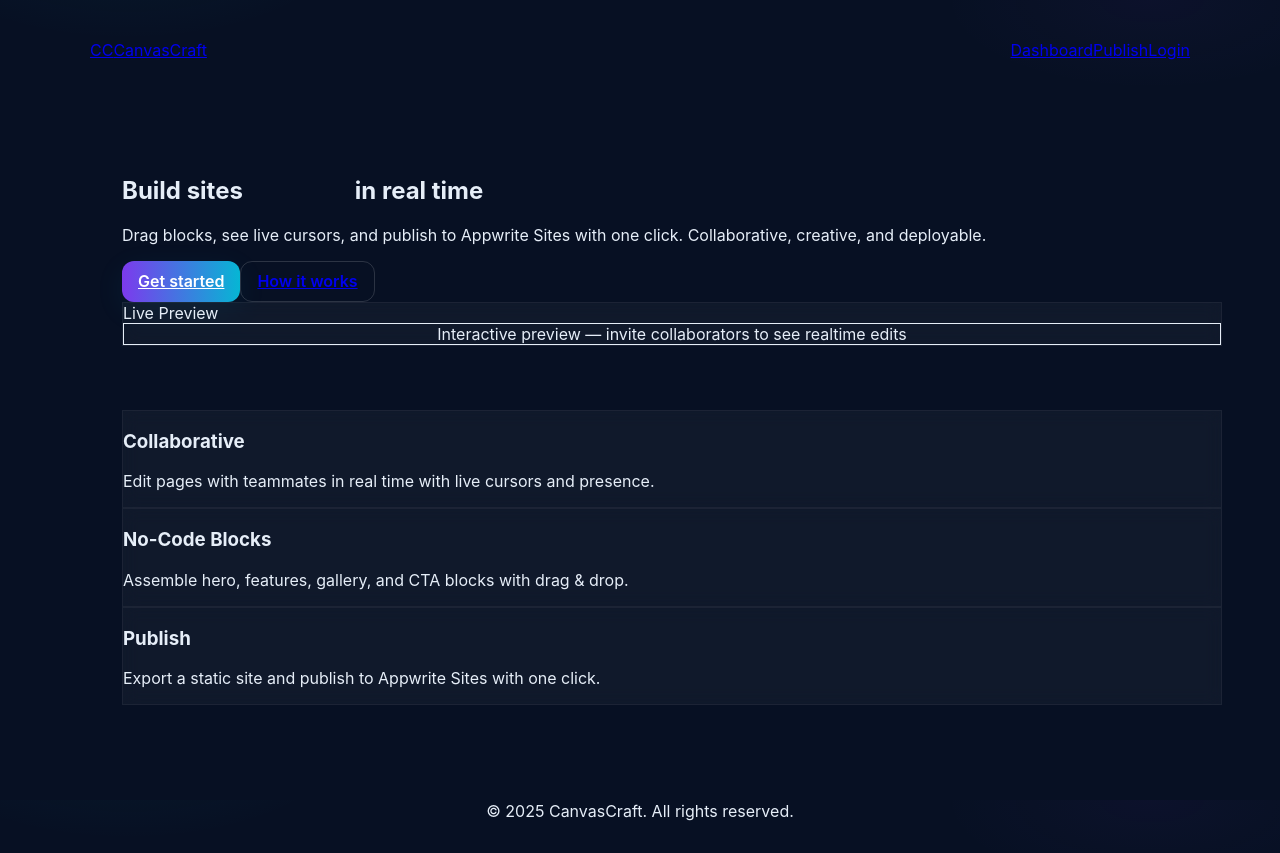
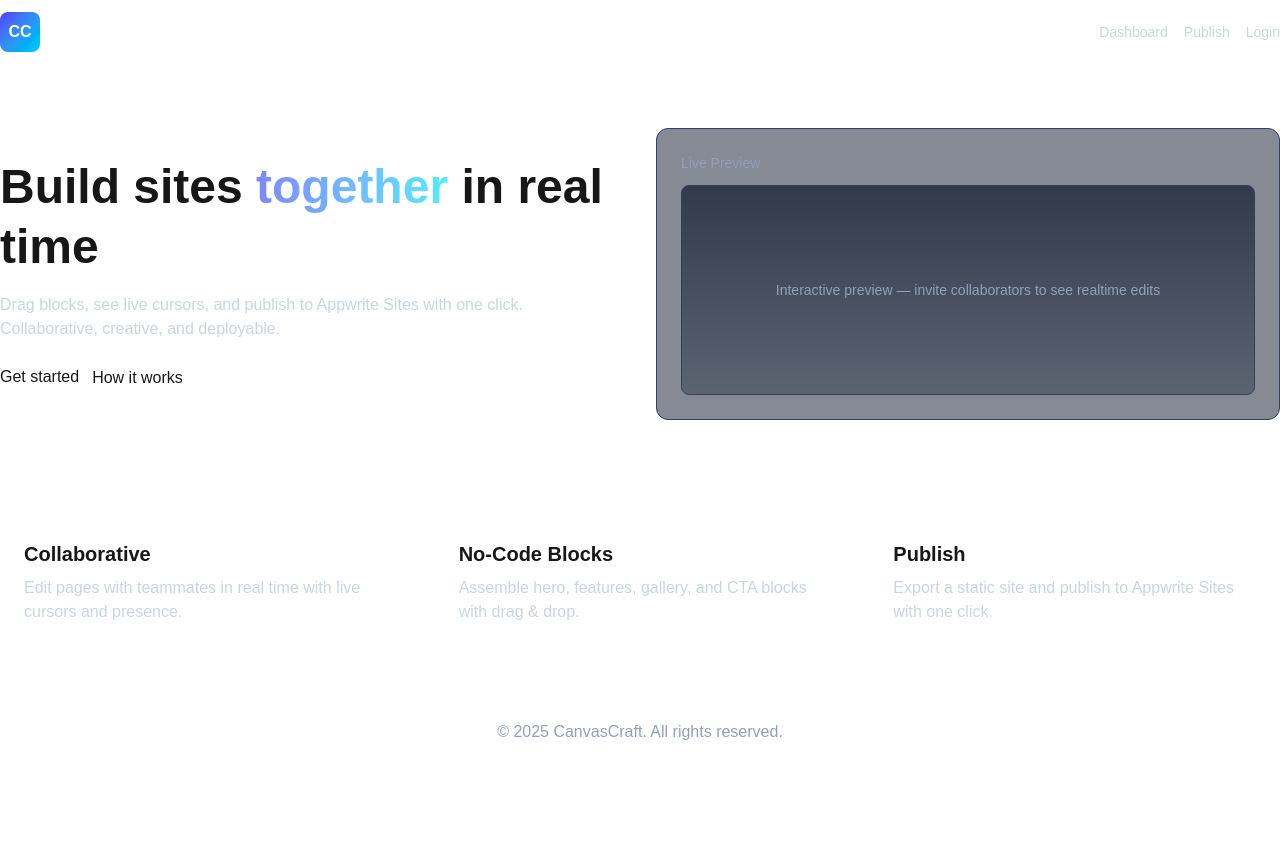
Before and after one commit to ArhanAnsari/CanvasCraft, a Next.js app: page / in a window 1280 px wide. After the commit the page ends 800 px from the top, so only its background shows below. Built offline with nearby package versions, Linux system fonts and the light colour scheme.

Commit message:
feat: Update global styles and add @dnd-kit/modifiers dependency

```diff
--- a/app/canvas/[id]/page.tsx
+++ b/app/canvas/[id]/page.tsx
@@ -1,7 +1,7 @@
 'use client';
 import { useEffect, useState } from "react";
 import { databases, storage, realtime } from "@/lib/appwrite";
-import Toolbar from "@/components/CanvasEditor/Toolbar";
+import { Toolbar } from "@/components/CanvasEditor/Toolbar";
 import BlockItem from "@/components/CanvasEditor/BlockItem";
 import Cursors from "@/components/CanvasEditor/Cursors";
 import { Templates, Block } from "@/components/CanvasEditor/templates";
--- a/app/styles/globals.css
+++ b/app/styles/globals.css
@@ -1,32 +1,26 @@
-@tailwind base;
-@tailwind components;
-@tailwind utilities;
+@import "tailwindcss";
 
-:root{
-  --bg:#071023;
-  --card:rgba(255,255,255,0.04);
-  --muted:#9aa4b2;
+:root {
+  --background: #ffffff;
+  --foreground: #171717;
 }
 
-html,body,#__next{height:100%}
-body{
-  font-family: Inter, ui-sans-serif, system-ui, -apple-system, "Segoe UI", Roboto, "Helvetica Neue", Arial;
-  background: radial-gradient(800px 400px at 10% -10%, rgba(6,182,212,0.06), transparent 30%), radial-gradient(700px 300px at 90% 0%, rgba(124,58,237,0.04), transparent 30%), var(--bg);
-  color:#e6eef8;
+@theme inline {
+  --color-background: var(--background);
+  --color-foreground: var(--foreground);
+  --font-sans: var(--font-geist-sans);
+  --font-mono: var(--font-geist-mono);
 }
 
-.container{
-  max-width:1100px; margin:0 auto; padding:2rem;
+@media (prefers-color-scheme: dark) {
+  :root {
+    --background: #0a0a0a;
+    --foreground: #ededed;
+  }
 }
 
-.glass{
-  background:var(--card); border:1px solid rgba(255,255,255,0.05); backdrop-filter: blur(8px);
+body {
+  background: var(--background);
+  color: var(--foreground);
+  font-family: Arial, Helvetica, sans-serif;
 }
-
-.btn{
-  display:inline-flex; align-items:center; justify-content:center; border-radius:0.75rem; padding:.6rem 1rem; font-weight:600;
-}
-.btn-primary{
-  background:linear-gradient(90deg,var(--accent,#7c3aed),var(--accent2,#06b6d4)); color:white; box-shadow:0 8px 30px rgba(6,182,212,0.08);
-}
-.header-link{ color:#c3b1ff; text-decoration:none; }
--- a/package.json
+++ b/package.json
@@ -12,6 +12,7 @@
     "@ai-sdk/google": "^2.0.11",
     "@codemirror/lang-javascript": "^6.2.4",
     "@dnd-kit/core": "^6.3.1",
+    "@dnd-kit/modifiers": "^9.0.0",
     "@dnd-kit/sortable": "^10.0.0",
     "ai": "^5.0.28",
     "appwrite": "^19.0.0",
```
Also changed, not shown: 1 other file (tests, documents, lock files or other folders).
